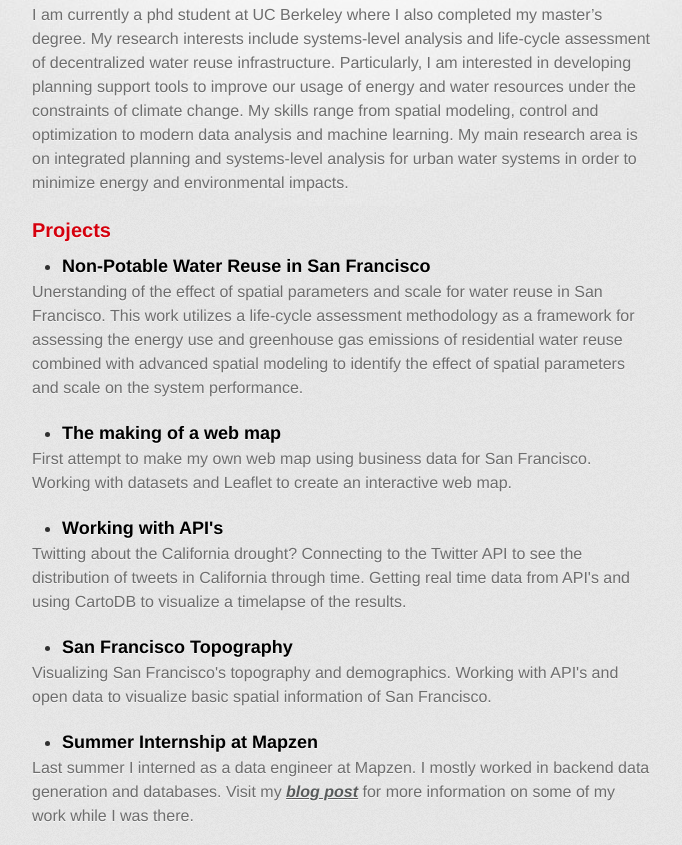
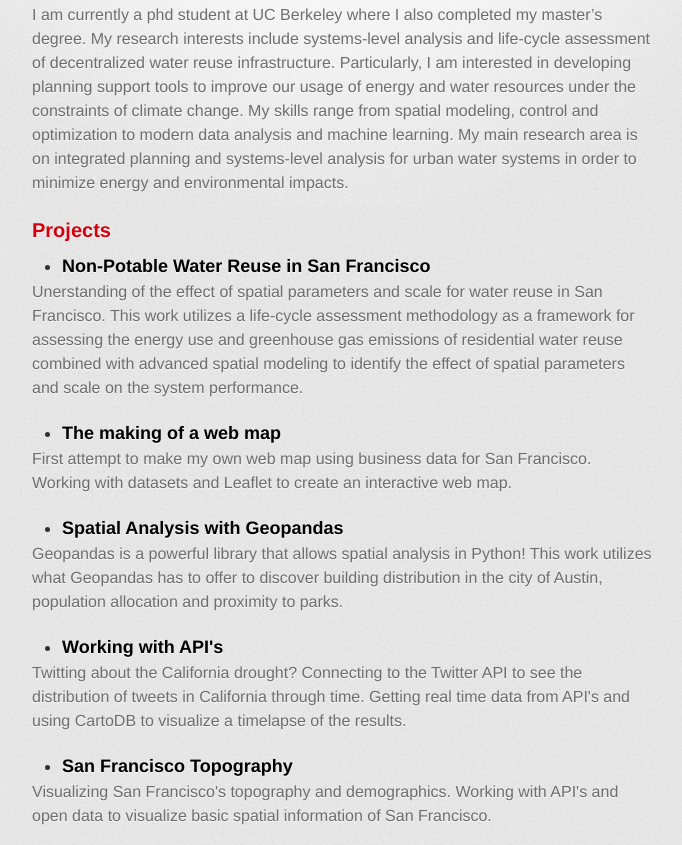
Before and after one commit to okavvada/okavvada.github.io, a plain HTML site: page index.html in a window 1280 px wide. Shown: the part 367-1212 px from the top of the page, without its empty margins (298-980 px from the left). Drawn offline with Linux system fonts and the light colour scheme; a web font is replaced by a local one.

Commit message:
spatial analysis

```diff
--- a/index.html
+++ b/index.html
@@ -56,6 +56,11 @@ My skills range from spatial modeling, control and optimization to modern data a
 <p>First attempt to make my own web map using business data for San Francisco. Working with datasets and Leaflet to create an interactive web map.</p>
 
 <h4>
+<a class="anchor" aria-hidden="true" href="https://www.ocf.berkeley.edu/~okavvada/2016/11/02/spatial-analysis/">Spatial Analysis with Geopandas</a></h4>
+
+<p>Geopandas is a powerful library that allows spatial analysis in Python! This work utilizes what Geopandas has to offer to discover building distribution in the city of Austin, population allocation and proximity to parks.</p>
+
+<h4>
 <a class="anchor" aria-hidden="true" href="https://www.ocf.berkeley.edu/~okavvada/2016/10/05/working-with-apis/">Working with API's</a></h4>
 
 <p>Twitting about the California drought? Connecting to the Twitter API to see the distribution of tweets in California through time. Getting real time data from API's and using CartoDB to visualize a timelapse of the results.</p>
```
